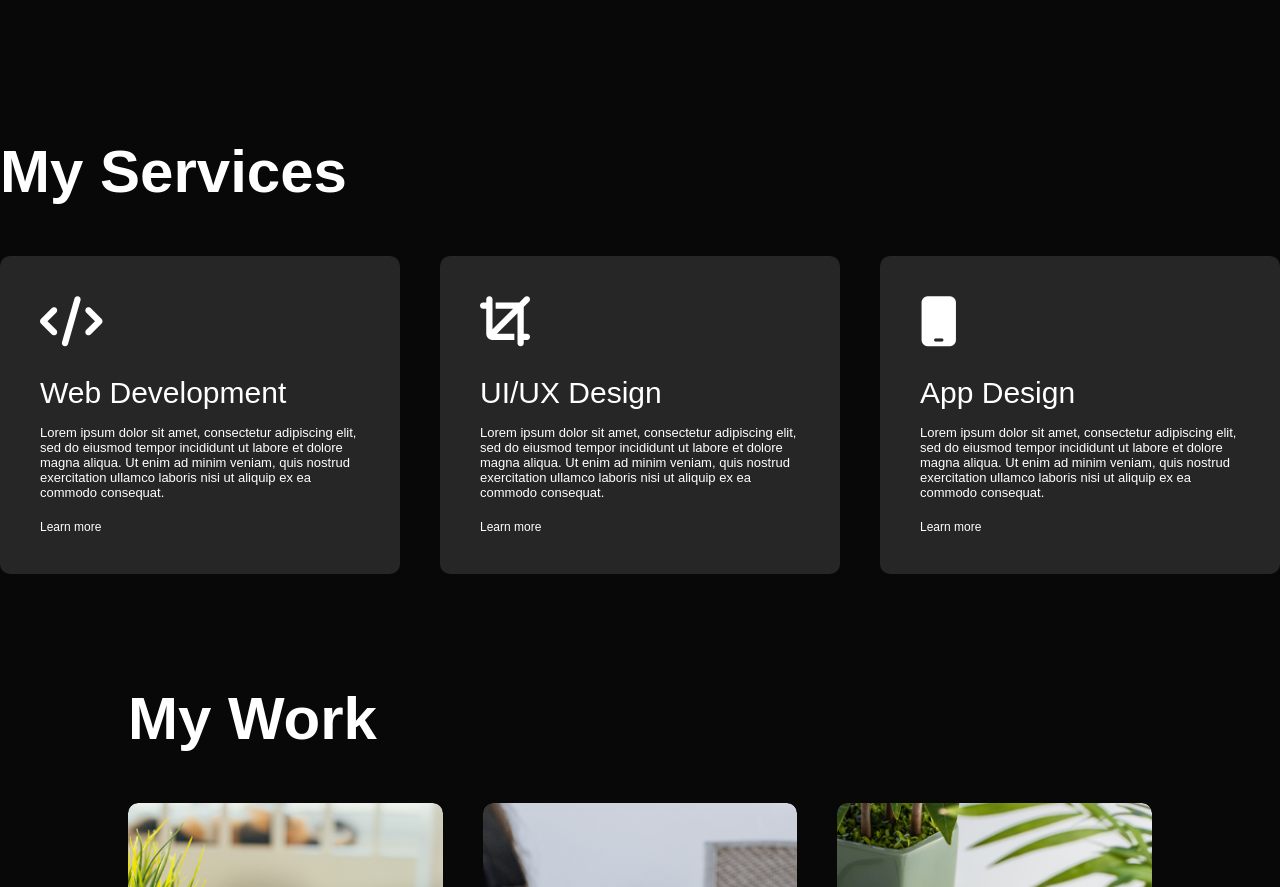
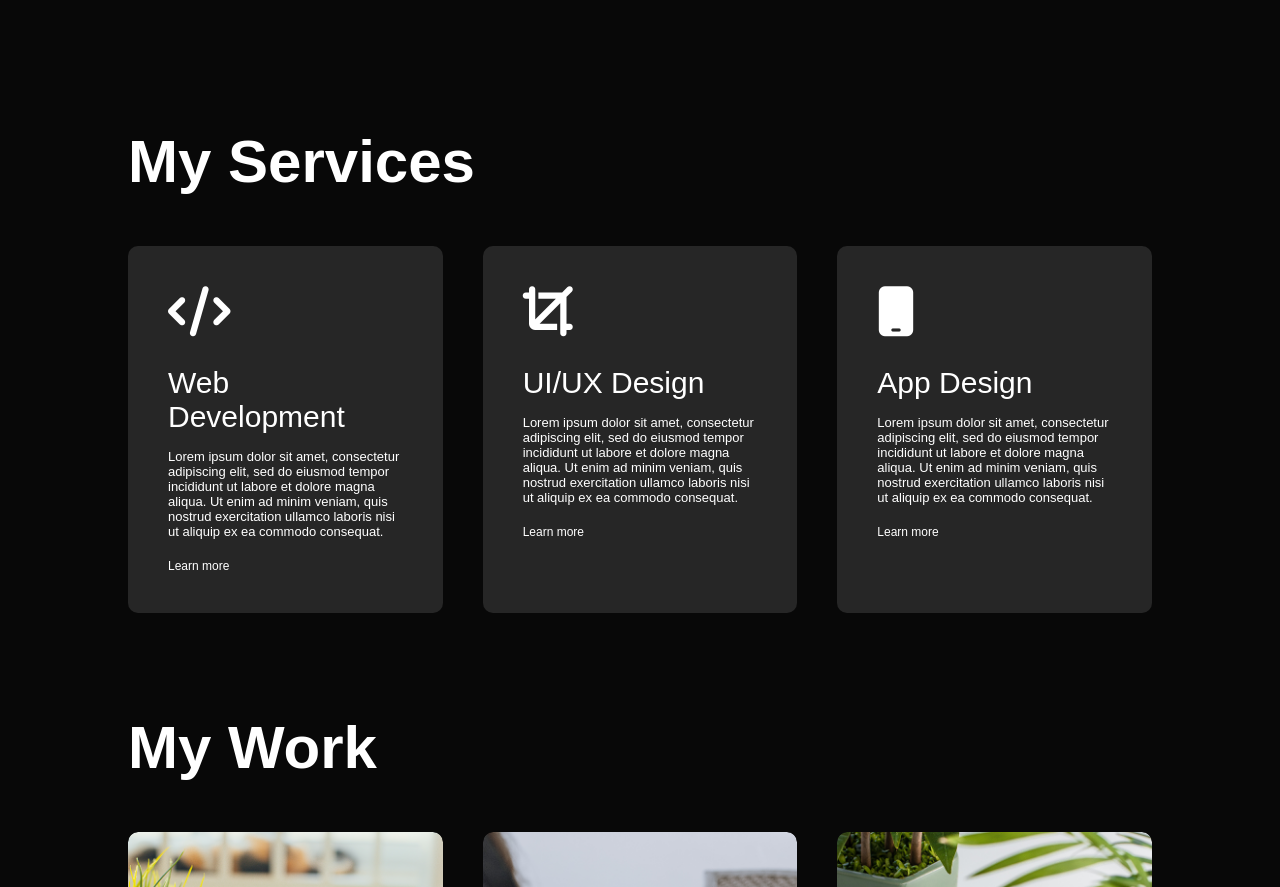
Before and after one commit to mcvitiesdeez/portfolio-project-v1, a website: page index.html in a window 1280 px wide. Shown: the part 1363-2250 px from the top of the page. Drawn offline with Linux system fonts and the light colour scheme.

Commit message:
Updated index.html

```diff
--- a/index.html
+++ b/index.html
@@ -72,7 +72,7 @@
     </div>
     <!-- ------ Services ------ -->
     <div id="services">
-      <div id="container">
+      <div class="container">
         <h1 class="sub-title">My Services</h1>
         <div class="services-list">
           <div>
--- a/style.css
+++ b/style.css
@@ -160,7 +160,7 @@ nav ul li a:hover::after{
 /* -------Services------- */
 
 #services{
-  padding: 50px 0;
+  padding: 30px 0;
 }
 
 .services-list{
```
